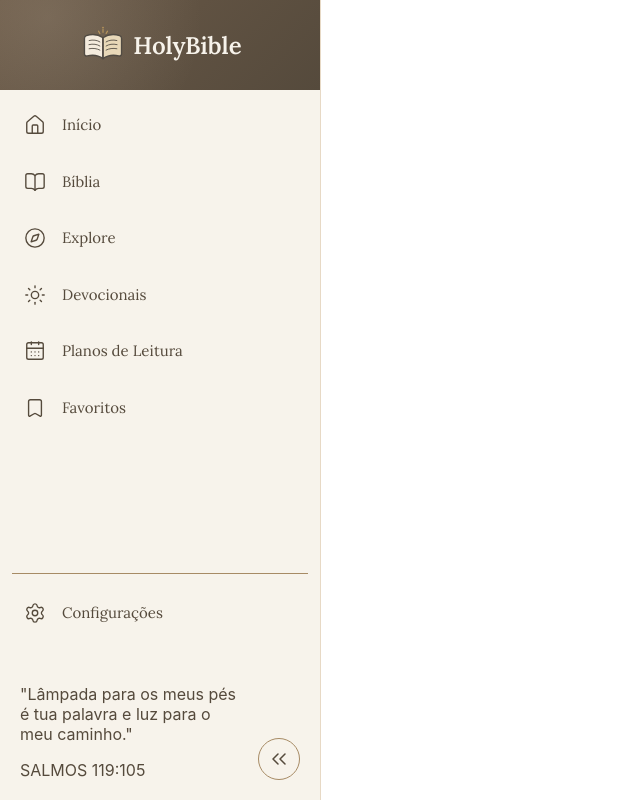
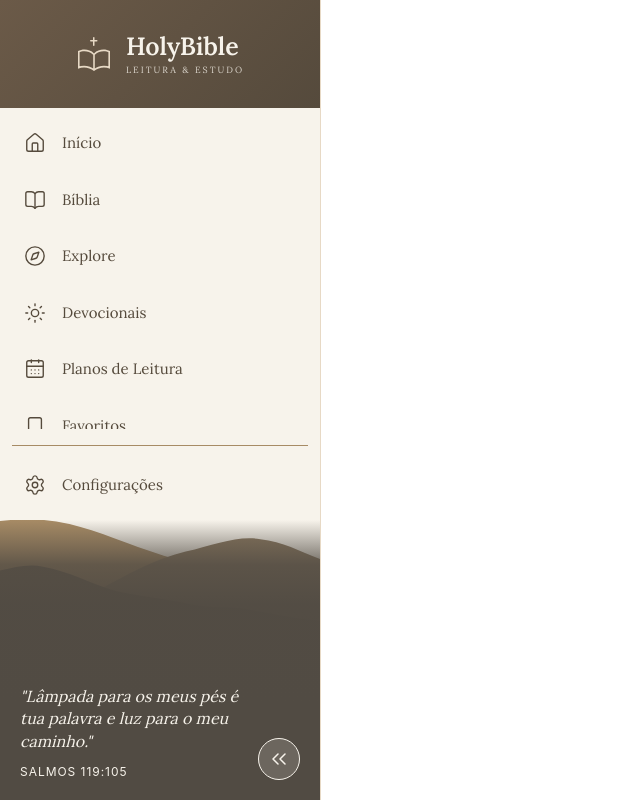
Before and after one commit to BEATRIZ158/HolyBible, a React (Vite) app in the folder src/frontend/: page / in a window 1280 px wide. Shown: the whole page, without its empty margins (0-640 px from the left). Built offline with nearby package versions, Linux system fonts and the light colour scheme.

Commit message:
style(sidebar): changing the icon and background image of the footer

```diff
--- a/src/frontend/src/components/Sidebar/Sidebar.tsx
+++ b/src/frontend/src/components/Sidebar/Sidebar.tsx
@@ -25,8 +25,21 @@ function Sidebar() {
 
             <header className="sidebar-header">
                 <div className="sidebar-brand">
-                    <img src={Logo} alt="Logo HolyBible" className="sidebar-logo" />
-                    <h1 className="sidebar-title">HolyBible</h1>
+
+                    <img
+                        src={Logo}
+                        alt="Logo HolyBible"/>
+
+                    <div className="sidebar-brand-info">
+                        <h1 className="sidebar-title">
+                            HolyBible
+                        </h1>
+
+                        <span className="sidebar-subtitle">
+                            LEITURA & ESTUDO
+                        </span>
+                    </div>
+
                 </div>
             </header>
 
@@ -55,12 +68,11 @@ function Sidebar() {
                     <span>SALMOS 119:105</span>
                 </div>
 
-                <button
-                    type="button"
-                    className="sidebar-toggle"
-                    aria-label="Recolher sidebar"
-                    title="Recolher sidebar"
-                >
+                <button type="button"
+                        className="sidebar-toggle"
+                        aria-label="Recolher sidebar"
+                        title="Recolher sidebar">
+
                     <ChevronsLeft size={24} strokeWidth={1.5} />
                 </button>
             </footer>
--- a/src/frontend/src/components/Sidebar/sidebar.css
+++ b/src/frontend/src/components/Sidebar/sidebar.css
@@ -13,25 +13,18 @@
 
 .sidebar-header {
     flex-shrink: 0;
+    min-height: 108px;
+    box-sizing: border-box;
     padding: 20px;
 
     display: flex;
-    flex-direction: row;
     align-items: center;
     justify-content: center;
-    font-family: var(--font-editorial);
-    font-size: 20px;
-    font-weight: 600;
+
     color: var(--color-ivory);
-
     background-color: var(--color-deep-brown);
 
     background-image:
-        radial-gradient(
-            circle at 15% 20%,
-            rgba(231, 217, 197, 0.14) 0%,
-            transparent 55%
-        ),
         linear-gradient(
             135deg,
             #6b5a48 0%,
@@ -42,21 +35,38 @@
 .sidebar-brand {
     display: flex;
     align-items: center;
-    justify-content: center;
-    gap: 5px;
+    gap: 14px;
 }
 
 .sidebar-logo {
-    width: 50px;
-    height: 50px;
+    width: 48px;
+    height: 48px;
     object-fit: contain;
     flex-shrink: 0;
 }
 
+.sidebar-brand-info {
+    display: flex;
+    flex-direction: column;
+    justify-content: center;
+    gap: 4px;
+}
+
 .sidebar-title {
     margin: 0;
-    font: inherit;
-    font-size: 24px;
+    font-family: var(--font-editorial);
+    font-size: 25px;
+    font-weight: 600;
+    line-height: 1.1;
+}
+
+.sidebar-subtitle {
+    font-family: var(--font-editorial);
+    font-size: 9px;
+    font-weight: 400;
+    letter-spacing: 2px;
+    color: var(--color-ivory);
+    opacity: 0.8;
 }
 
 /* Navegação */
@@ -97,12 +107,33 @@
 /* Rodapé */
 .sidebar-footer {
     flex-shrink: 0;
-    min-height: 120px;
+    min-height: 280px;
     padding: 20px;
 
     display: flex;
     align-items: flex-end;
     gap: 16px;
+
+    color: var(--color-ivory);
+    background-image: url('../../assets/images/icons/footer-hills.svg');
+    background-repeat: no-repeat;
+    background-position: center bottom;
+    background-size: cover;
+}
+
+.sidebar-footer-content p {
+    margin: 0 0 8px;
+    font-family: var(--font-editorial);
+    font-style: italic;
+    font-size: 16px;
+    color: var(--color-ivory);
+    line-height: 1.4;
+}
+
+.sidebar-footer-content span {
+    font-size: 12px;
+    letter-spacing: 0.08em;
+    color: var(--color-ivory);
 }
 
 .sidebar-footer-content {
@@ -118,9 +149,15 @@
     place-items: center;
     flex-shrink: 0;
 
-    border: 1px solid var(--color-caramel);
+    border: 1px solid var(--color-ivory);
     border-radius: 50%;
-    background-color: transparent;
+    background-color: rgba(247, 243, 235, 0.16);
+    color: var(--color-ivory);
+    cursor: pointer;
+    transition: background-color 0.2s ease, color 0.2s ease;
+}
+
+.sidebar-toggle:hover {
+    background-color: var(--color-sand);
     color: var(--color-deep-brown);
-    cursor: pointer;
 }
```
Also changed, not shown: src/frontend/src/assets/images/icons/footer-hills.svg (added), src/frontend/src/assets/images/icons/holybible-icon.svg, 2 other files (tests, documents, lock files or other folders).
